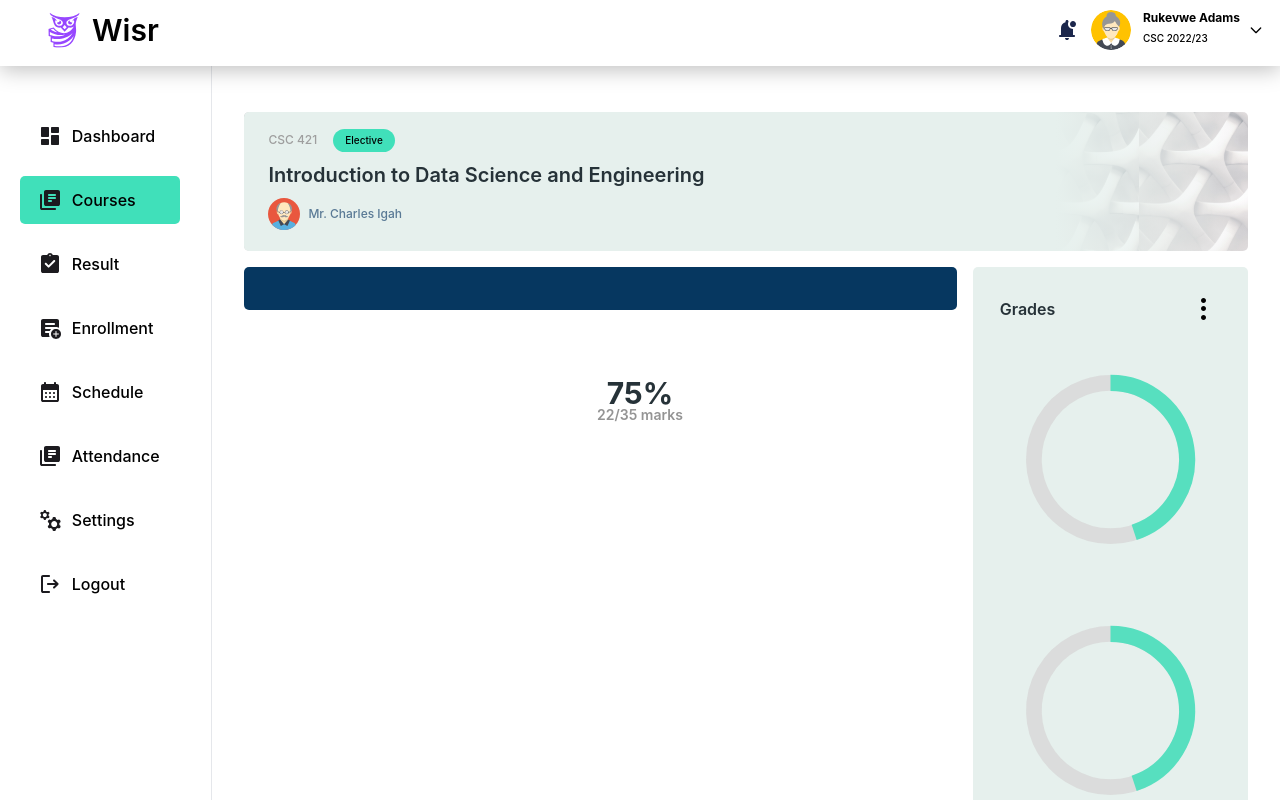
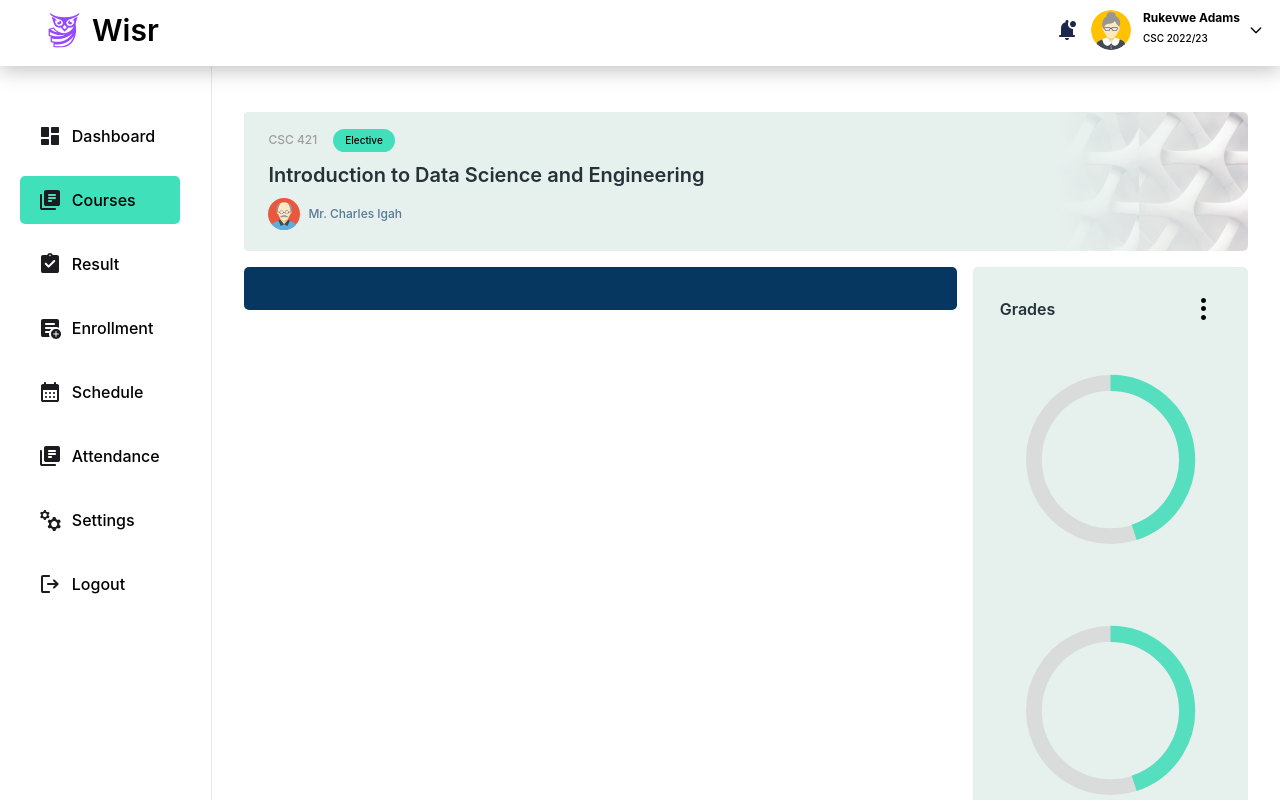
Before and after one commit to SILMS-Project/silms-nest-react, a React (Vite) app in the folder apps/silms-frontend/: page /courses/1 in a window 1280 px wide. Shown: the top 800 px of the page. Built offline with nearby package versions, Linux system fonts and the light colour scheme.

Commit message:
changed height of radial chart

```diff
--- a/apps/silms-frontend/src/pages/Courses/CourseDetails.tsx
+++ b/apps/silms-frontend/src/pages/Courses/CourseDetails.tsx
@@ -7,7 +7,7 @@ const CourseDetails = () => {
     series: [75],
     colors: ["#40E0BA"],
     chart: {
-      height: "380px",
+      height: "280px",
       width: "100%",
       type: "radialBar",
       sparkline: {
@@ -142,14 +142,6 @@ const CourseDetails = () => {
                   />
                 </div>
                 <div className="py-6" id="radial-chart">
-                  <div className="absolute inset-0 flex items-center justify-center flex-col">
-                    <p className="text-3xl font-bold text-[#263238] leading-none">
-                      75%
-                    </p>
-                    <p className="text-[#949494] text-sm font-semibold leading-none">
-                      22/35 marks
-                    </p>
-                  </div>
                 </div>
 
                 <div className="flex flex-col gap-2 w-full">
```
